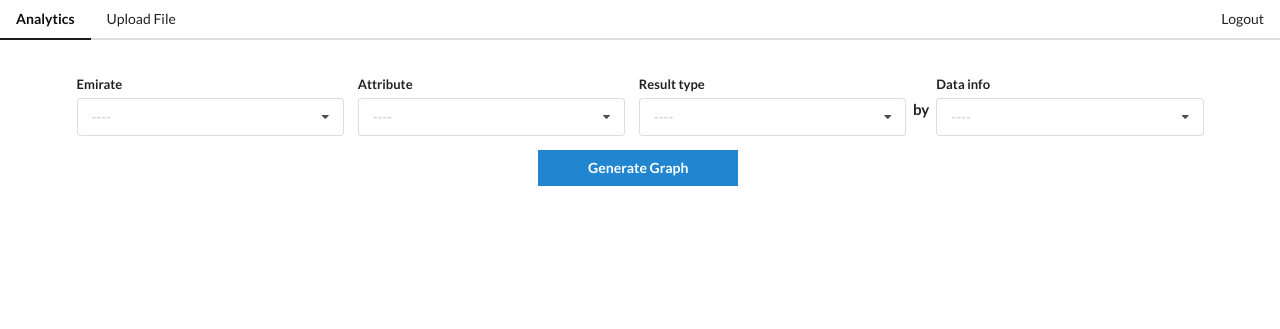
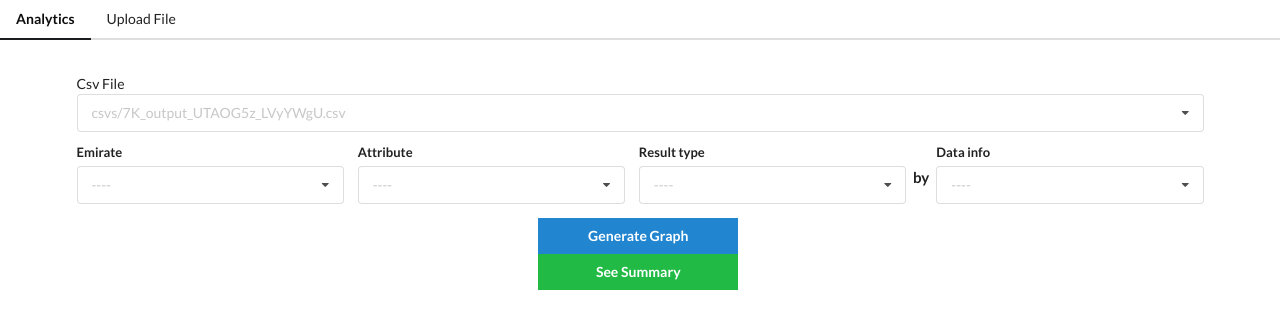
Before and after one commit to LibGdxEngine/Django-big-data-analysis, a Django app: page /plates/ in a window 1280 px wide. Shown: the top 329 px of the page. Run offline with Django 3.2, Linux system fonts and the light colour scheme; data comes from the database, SQL or seed files in the repository; both versions use the stored data as it was after the commit; some libraries are stand-ins or nearby versions.

Commit message:
adding some functionality to show graphs

```diff
--- a/csvs/templates/csvs/upload.html
+++ b/csvs/templates/csvs/upload.html
@@ -27,6 +27,6 @@
     <form action="" method="post" enctype="multipart/form-data" class="ui form">
         {% csrf_token %}
         {{ form }}
-        <button type="submit" class="ui positive button">Add Data</button>
+        <button type="submit" class="ui positive button mtop">Add Data</button>
     </form>
 {% endblock %}
--- a/plates/templates/products/main.html
+++ b/plates/templates/products/main.html
@@ -32,7 +36,24 @@
         <br>
         <form action="" method="post">
             {% csrf_token %}
-            <div class="ui form">
+
+            <div class="field">
+                <label>Csv File</label>
+                <div class="ui selection dropdown field-with">
+                    <input type="hidden" name="csv_file">
+                    <i class="dropdown icon"></i>
+                    <div class="default text">{{ selected_csv_file }}</div>
+                    <div class="menu">
+                        {% for file in csv_files %}
+                            <div class="item {% ifequal file selected_csv_file %}active{% endifequal %}">
+                                {{ file }}
+                            </div>
+                        {% endfor %}
+                    </div>
+                </div>
+            </div>
+
+            <div class="ui form mtop">
                 <div class="three fields">
                     <div class="field">
                         <label>Emirate</label>
@@ -93,6 +116,9 @@
                 <button class='ui primary button' type='submit'>Generate Graph</button>
             </div>
         </form>
+        <div class="block-center">
+            <button class='ui positive button' id="model-btn">See Summary</button>
+        </div>
 
         <div class="block-center">
             {% if request.POST %}
@@ -101,44 +127,12 @@
                 {% endif %}
             {% endif %}
         </div>
+        <br>
+        <br>
+        <br>
+        <br>
+        <br>
+        <br>
+        <br>
     </div>
-    {#        <form action="" method="POST" class="ui form mtop">#}
-    {#            {% csrf_token %}#}
-    {#            <div class="field">#}
-    {#                <label>Choose a chart type: </label>#}
-    {#                <div class="ui selection dropdown">#}
-    {#                    <input type="hidden" name="sales">#}
-    {#                    <i class="dropdown icon"></i>#}
-    {#                    <div class="default text">----</div>#}
-    {#                    <div class="menu">#}
-    {#                        <div class="item" value="bar">Bar plot</div>#}
-    {#                        <div class="item" value="line">Line plot</div>#}
-    {#                        <div class="item" value="count">Count plot</div>#}
-    {#                    </div>#}
-    {#                </div>#}
-    {#            </div>#}
-    {#            <div class="field">#}
-    {#                <div class="two fields">#}
-    {#                    <div class="field">#}
-    {#                        <label>Date from: </label>#}
-    {#                        <input type="date" name="date_from">#}
-    {#                    </div>#}
-    {#                    <div class="field">#}
-    {#                        <label>Date to: </label>#}
-    {#                        <input type="date" name="date_to">#}
-    {#                    </div>#}
-    {#                </div>#}
-    {#            </div>#}
-    {#            <div class="block-center">#}
-    {#                <button class='ui primary button' type='submit'>Select</button>#}
-    {#            </div>#}
-    {#        </form>#}
-    {#        <div class="block-center">#}
-    {#            <button class="ui secondary button" id="model-btn">See summary</button>#}
-    {#            <br>#}
-    {#            <a href={% url 'plates:add-purchase-view' %}>#}
-    {#                <button class="ui positive button">Add records</button>#}
-    {#            </a>#}
-    {#        </div>#}
-
 {% endblock content %}
--- a/plates/views.py
+++ b/plates/views.py
@@ -1,7 +1,11 @@
+import numpy as np
 from django.shortcuts import render
 import pandas as pd
+
+from csvs.models import Csv
 from .utils import get_simple_plots
 from .forms import PurchaseForm
+from .models import Plate
 
 
 # Create your views here.
@@ -9,62 +13,55 @@ from .forms import PurchaseForm
 def plate_graphs_view(request):
     graph = None
     error_message = None
-    df = None
-    price = None
+    selected_csv_file = None
+    csv_files = None
+    provided_samples = None
+    plates_df = pd.DataFrame(Plate.objects.all().values())
+
+    all_emirates = plates_df[["predicted_emirate", "gt_emirate"]].values.ravel()
+    all_emirates = pd.unique(all_emirates)
+    emirates_plates_count = plates_df['gt_emirate'].value_counts().values
+
+    emirates_colors = plates_df[['gt_emirate', 'gt_color']].agg('-'.join, axis=1)
+    emirates_colors_count = emirates_colors.value_counts().values
+    emirates_colors = pd.unique(emirates_colors)
+
     try:
-        # products_df = pd.DataFrame(Product.objects.all().values())
-        # purchases_df = pd.DataFrame(Purchase.objects.all().values())
-        # products_df['product_id'] = products_df['id']
 
-        # if purchases_df.shape[0] > 0:
-        #     df = pd.merge(purchases_df, products_df, on='product_id') \
-        #         .drop(['id_y', 'date_y'], axis=1) \
-        #         .rename({'id_x': 'id', 'date_x': 'date'}, axis=1)
-        #     price = df['price']
-            if request.method == 'POST':
-                emirate = request.POST.get('emirate')
-                attribute = request.POST.get('attribute')
-                result_type = request.POST.get('result_type')
-                data_info = request.POST.get('data_info')
-                # df['date'] = df['date'].apply(lambda x: x.strftime('%Y-%m-%d'))
-                # df2 = df.groupby('date', as_index=False)['total_price'].agg('sum')
-                # if chart_type != "":
-                #     if date_from != "" and date_to != "":
-                #         df = df[(df['date'] > date_from) & (df['date'] < date_to)]
-                #
-                # #     graph = get_simple_plots(chart_type, x=df2['date'], y=df2['total_price'], data=df)
-                # else:
-                #     error_message = "Please select a chart type!"
-                print(emirate, attribute, result_type + " by " + data_info)
-        # else:
-        #     error_message = "No records in database"
+        provided_samples = plates_df['id'].count()
+        csv_files = pd.DataFrame(Csv.objects.all().values()).get("file_name").astype(str).values.tolist()
+        selected_csv_file = csv_files[0]
+
+        if request.method == 'POST':
+            if request.POST.get("csv_file"):
+                selected_csv_file = request.POST.get("csv_file")
+
+            emirate = request.POST.get('emirate')
+            attribute = request.POST.get('attribute')
+            result_type = request.POST.get('result_type')
+            data_info = request.POST.get('data_info')
+
+
+            if data_info == "emirate":
+                # print(emirates_plates_count, all_emirates)
+                graph = get_simple_plots('bar plot', x=all_emirates, y=emirates_plates_count,
+                                         emirate=emirate, attribute=attribute,
+                                         result_type=result_type, data_info=data_info)
+            else:
+                # print(emirates_plates_count, all_emirates)
+                graph = get_simple_plots('bar plot', x=emirates_colors, y=emirates_colors_count,
+                                         emirate=emirate, attribute=attribute,
+                                         result_type=result_type, data_info=data_info)
+            # df['date'] = df['date'].apply(lambda x: x.strftime('%Y-%m-%d'))
+            # df2 = df.groupby('date', as_index=False)['total_price'].agg('sum')
     except:
-        products_df = None
-        purchases_df = None
-        error_message = "No records in database"
+        error_message = "Ups. Something went wrong!"
 
     context = {
         'graph': graph,
-        'price': price,
         'error_message': error_message,
+        'csv_files': csv_files,
+        'selected_csv_file': selected_csv_file,
+        'provided_samples': provided_samples,
     }
     return render(request, 'products/main.html', context)
-
-
-def add_purchase_view(request):
-    added_message = None
-    form = PurchaseForm(request.POST or None)
-
-    if form.is_valid():
-        obj = form.save(commit=False)
-        obj.salesman = request.user
-        obj.save()
-
-        form = PurchaseForm()
-        added_message = "The message has been added"
-    context = {
-        'form': form,
-        'added_message': added_message,
-    }
-
-    return render(request, 'products/add.html', context)
--- a/showstatic/main.js
+++ b/showstatic/main.js
@@ -10,6 +10,8 @@ $(document).ready(function () {
         })
     ;
 
+
+
     $("#model-btn").click(function () {
         $('.ui.modal')
             .modal('show')
--- a/templates/navbar.html
+++ b/templates/navbar.html
@@ -9,8 +9,8 @@
     Upload File
   </a>
   <div class="right menu">
-    <a class="ui item">
-      Logout
-    </a>
+{#    <a class="ui item">#}
+{#      Logout#}
+{#    </a>#}
   </div>
 </div>
```
Also changed, not shown: other parts of plates/templates/products/main.html (+14 -8 lines), plates/utils.py (+8 -3 lines), db.sqlite3.
